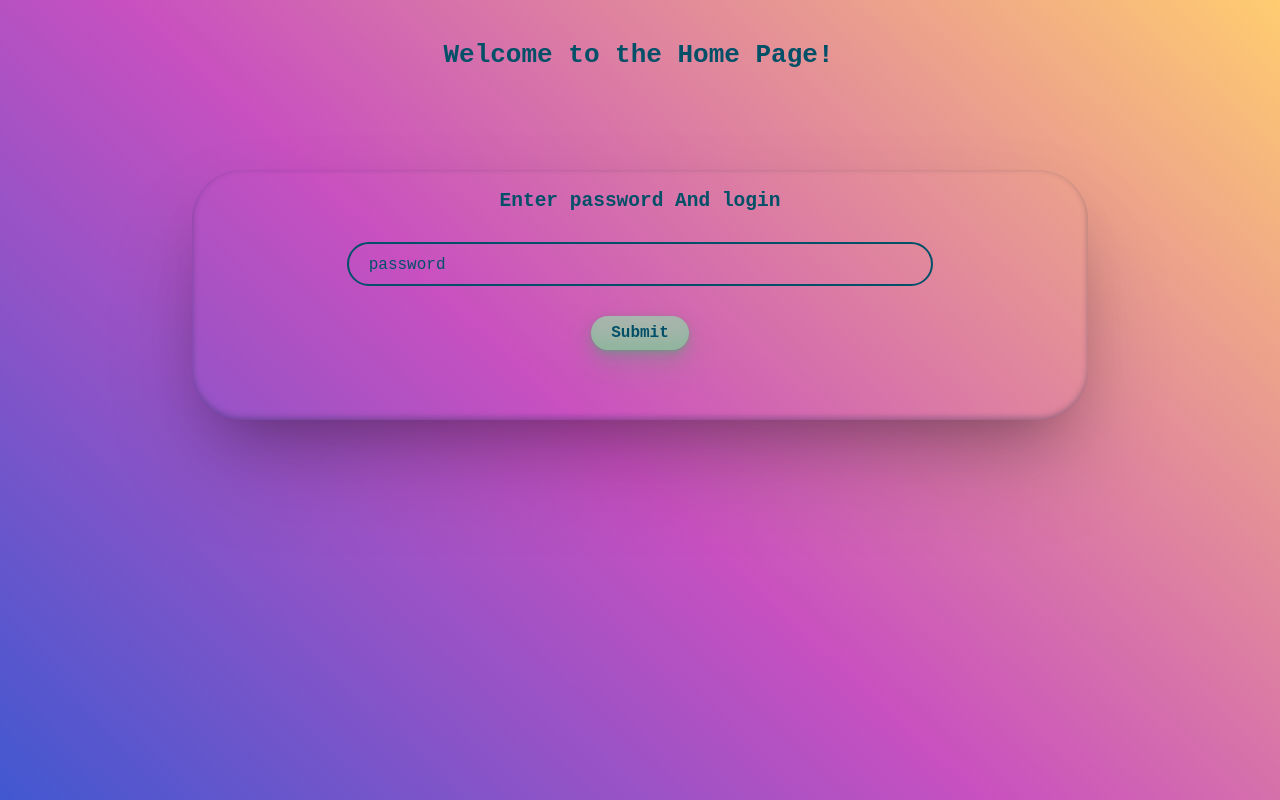
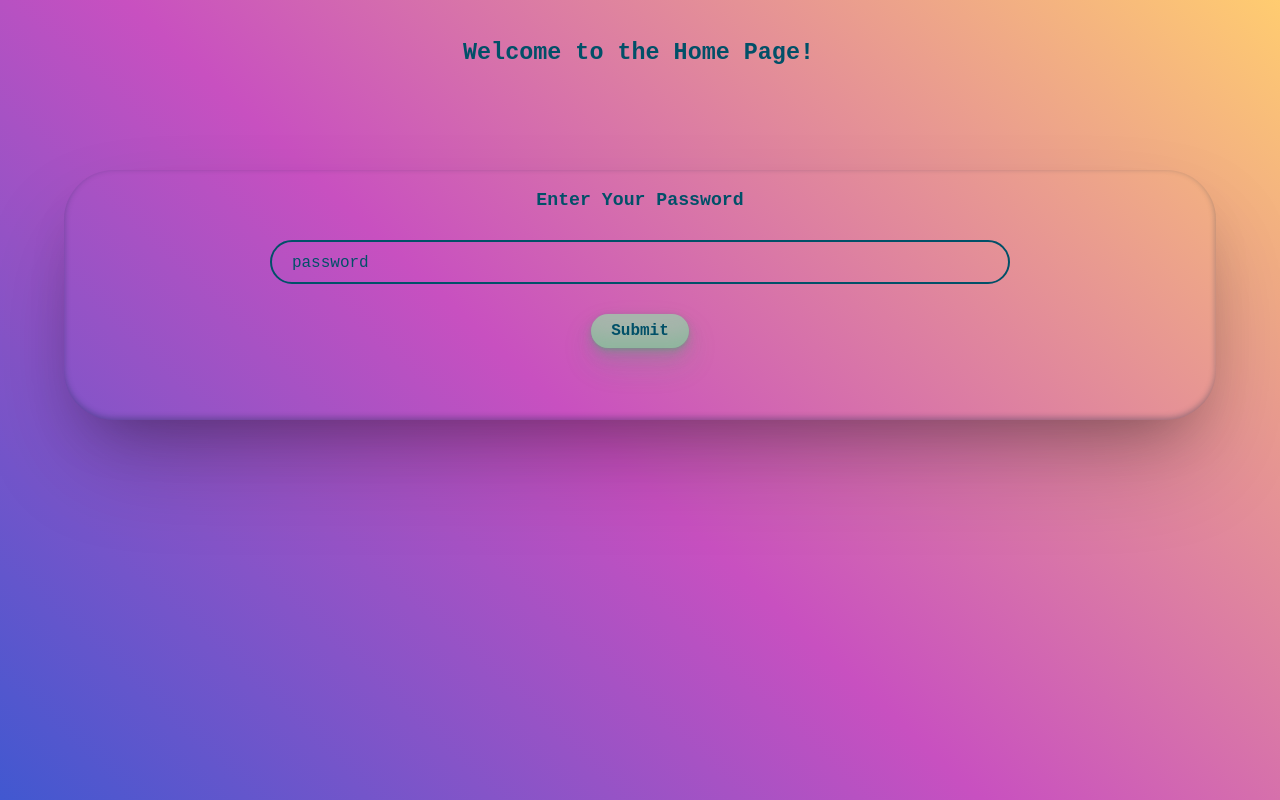
Before and after one commit to brotherCoding16/study, a React (Create React App) app: page / in a window 1280 px wide. Built offline with nearby package versions, Linux system fonts and the light colour scheme.

Commit message:
new commit1

```diff
--- a/package.json
+++ b/package.json
@@ -35,8 +35,5 @@
       "last 1 firefox version",
       "last 1 safari version"
     ]
-  },
-  "devDependencies": {
-    "@babel/plugin-proposal-private-property-in-object": "*"
   }
 }
--- a/src/Home.js
+++ b/src/Home.js
@@ -32,7 +32,7 @@ const Home = (props) => {
       <br></br><br></br>
       <div className='wrapper'>
         <center>
-      <h2 className='typing-demo'>Welcome to the Home Page!</h2>
+      <h2 className='typing-demo'>Welcome to the Home Page! </h2>
       </center>
 
       </div >
@@ -41,7 +41,7 @@ const Home = (props) => {
       <center>
       <div className='login'>
         <br></br>
-      <p className='epal'>Enter password And login</p>
+      <p className='epal'>Enter Your Password</p>
       <input
         className='input-box'
         type="password"
--- a/src/NewWindow.js
+++ b/src/NewWindow.js
@@ -8,6 +8,7 @@ const NewWindow = (props) => {
 
   useEffect(() => {
     const storedPassword = localStorage.getItem('loggedInPassword');
+    console.log(storedPassword);
     if (storedPassword !== null) {
       props.setPassword(storedPassword);
     }
--- a/src/index.css
+++ b/src/index.css
@@ -191,13 +191,13 @@ color:  rgb(1, 80, 104);
 }
 
 .typing-demo {
-  width: 26ch;
+  width: 25ch;
   animation: typing 2s steps(22), blink .5s step-end infinite alternate;
   white-space: nowrap;
   overflow: hidden;
   border-right: 3px solid;
   font-family: monospace;
-  font-size: 2em;
+  font-size: 1.8em;
   color:  rgb(1, 80, 104);
 }
 
@@ -215,7 +215,7 @@ color:  rgb(1, 80, 104);
 
 .login{
   box-shadow: rgba(0, 0, 0, 0.25) 0px 50px 100px -20px, rgba(0, 0, 0, 0.3) 0px 30px 60px -30px, rgba(10, 37, 64, 0.35) 0px -2px 6px 0px inset;
-  width: 70%;
+  width: 90%;
   height:250px;
   border-radius: 50px;
   }
@@ -252,7 +252,7 @@ color:  rgb(1, 80, 104);
   font-weight: bold;
   white-space: nowrap;
   font-family: monospace;
-  font-size: 1.5em;
+  font-size: 1.4em;
 }
 .home{
   background-image: linear-gradient(43deg, #4158D0 0%, #C850C0 46%, #FFCC70 100%);
```
